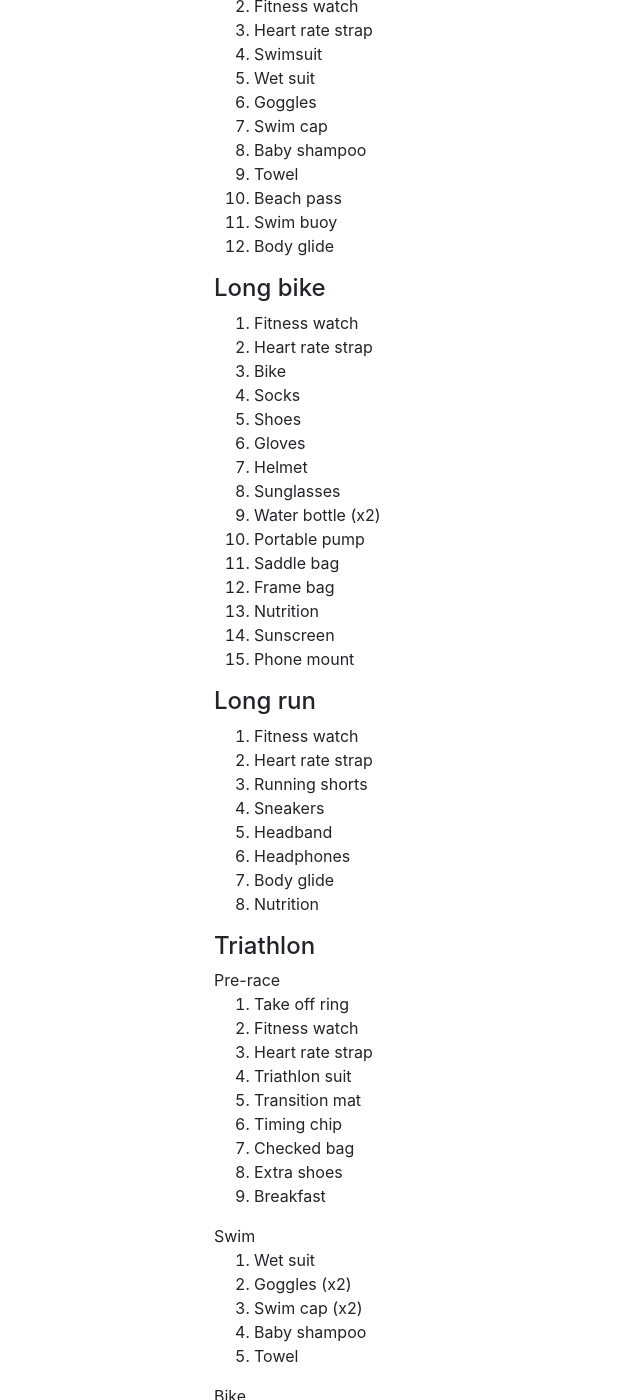
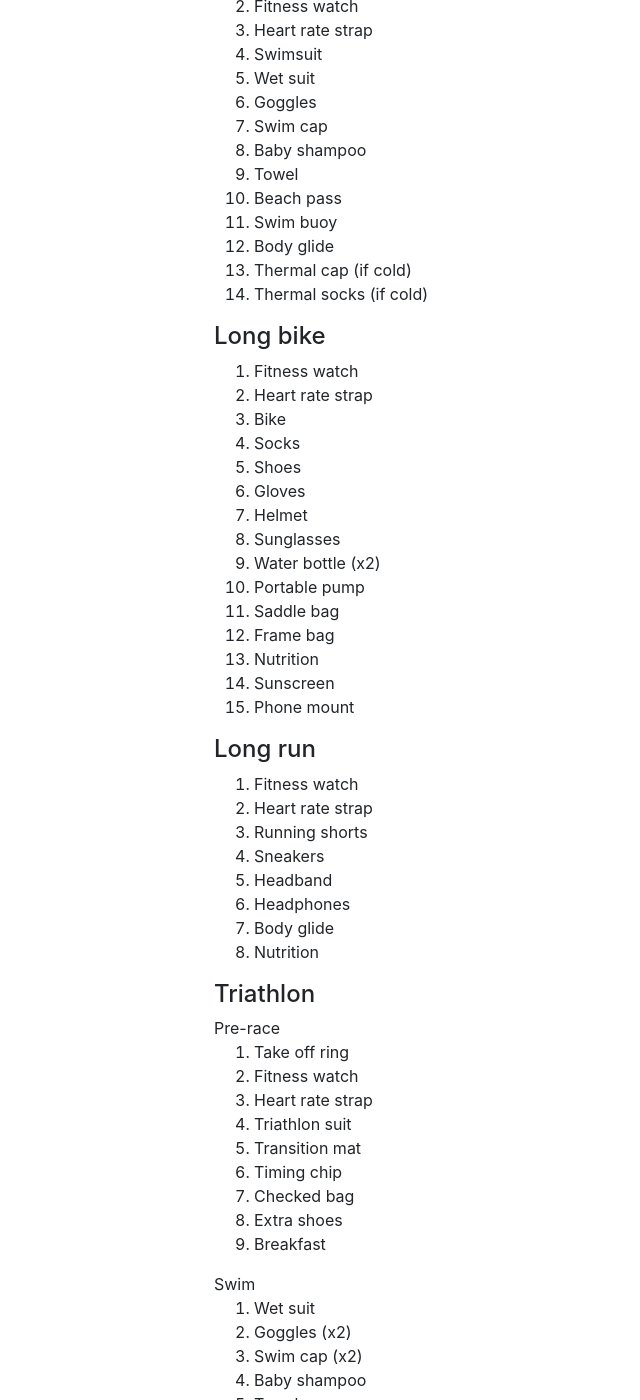
Before and after one commit to mackorone/mackorone.github.io, a Jekyll site: the page built from _posts/2022-07-10-activity-checklists.md, in a window 1280 px wide and 1400 px high, scrolled down 534 px. Shown: the whole window, without its empty margins (57-697 px from the left). Built offline with Jekyll 4.4.1, drawn with Linux system fonts in a browser that asks for light colours; nearby versions of some CDN libraries; some of the changed text lies outside the part shown.

Commit message:
Add thermal gear to checklists

```diff
--- a/_posts/2022-07-10-activity-checklists.md
+++ b/_posts/2022-07-10-activity-checklists.md
@@ -30,6 +30,8 @@
 1. Beach pass
 1. Swim buoy
 1. Body glide
+1. Thermal cap (if cold)
+1. Thermal socks (if cold)
 
 #### Long bike
 
@@ -79,6 +81,8 @@
 1. Swim cap (x2)
 1. Baby shampoo
 1. Towel
+1. Thermal cap (if cold)
+1. Thermal socks (if cold)
 
 <p style="margin-bottom:0px;">Bike</p>
 1. Bike
```
